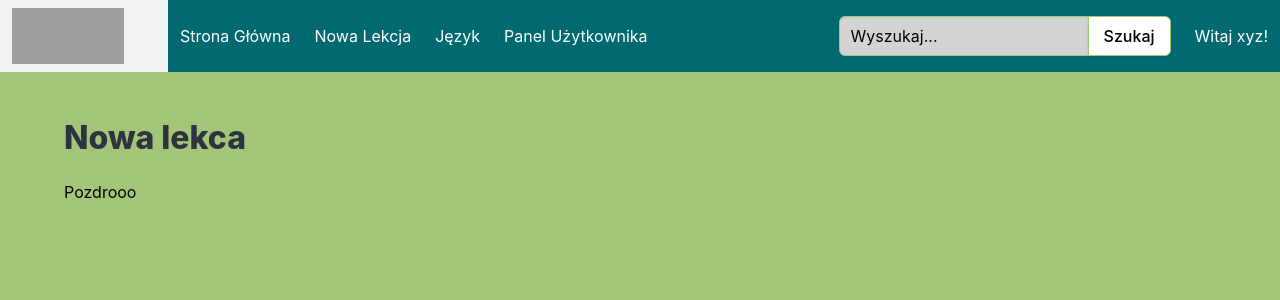
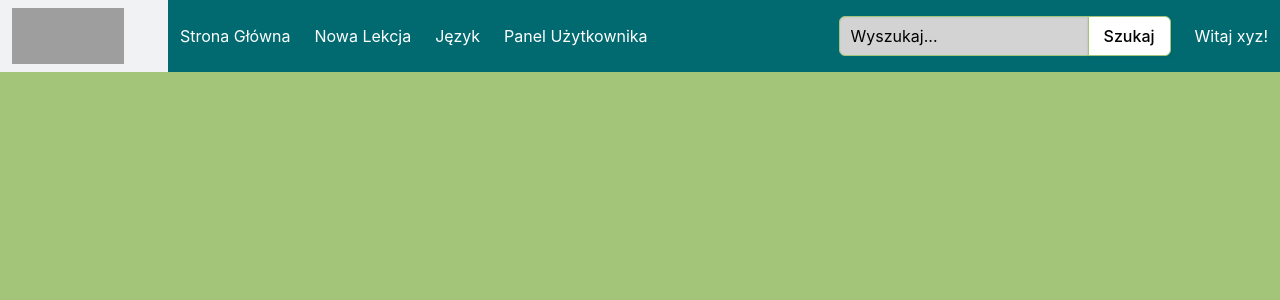
Before and after one commit to P-Kuszyk/inz-kuszyk, a Vue app: page /new-lesson in a window 1280 px wide. Shown: the top 300 px of the page. Built offline with nearby package versions, Linux system fonts and the light colour scheme; grey boxes are pictures that could not be loaded.

Commit message:
Small changes on pages

```diff
--- a/src/views/Home.vue
+++ b/src/views/Home.vue
@@ -15,8 +15,6 @@ export default {
     <Navbar />
     <section class="section">
       <div class="container">
-        <h1 class="title">Strona Główna</h1>
-        <p>Treść strony głównej...</p>
         <div class="banners">
           <Banner>
             <!-- Pierwszy baner -->
--- a/src/views/Language.vue
+++ b/src/views/Language.vue
@@ -3,7 +3,6 @@
     <Navbar />
     <section class="section">
       <div class="container">
-        <h1 class="title">Język</h1>
         <div v-if="loading">Ładowanie...</div>
         <div v-if="error" class="error">Wystąpił błąd: {{ error }}</div>
         <ul v-if="words.length">
--- a/src/views/NewLesson.vue
+++ b/src/views/NewLesson.vue
@@ -2,10 +2,7 @@
   <div>
     <Navbar />
     <section class="section">
-      <div class="container">
-        <h1 class="title">Nowa lekca</h1>
-        <p>Pozdrooo</p>
-      </div>
+      <div class="container"></div>
     </section>
   </div>
 </template>
```
